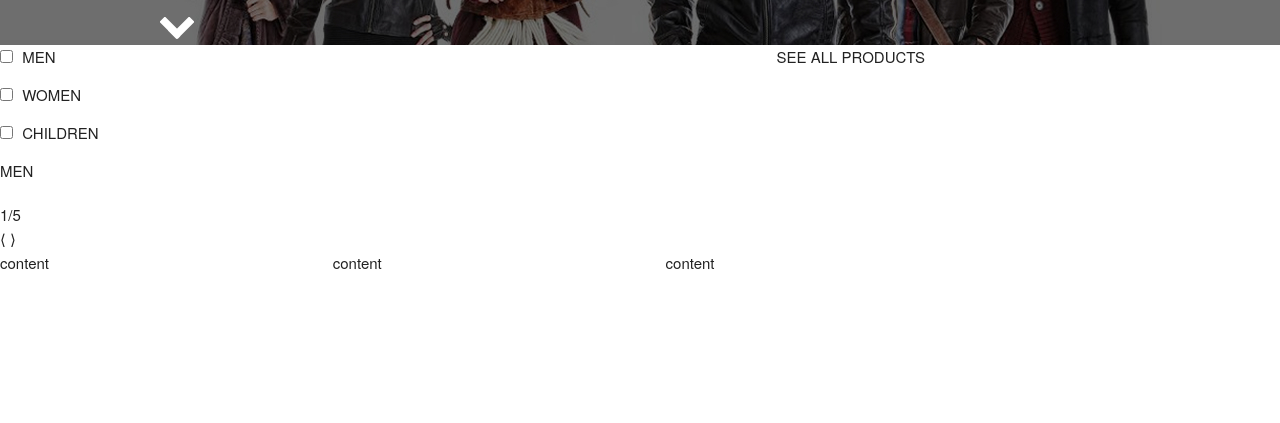
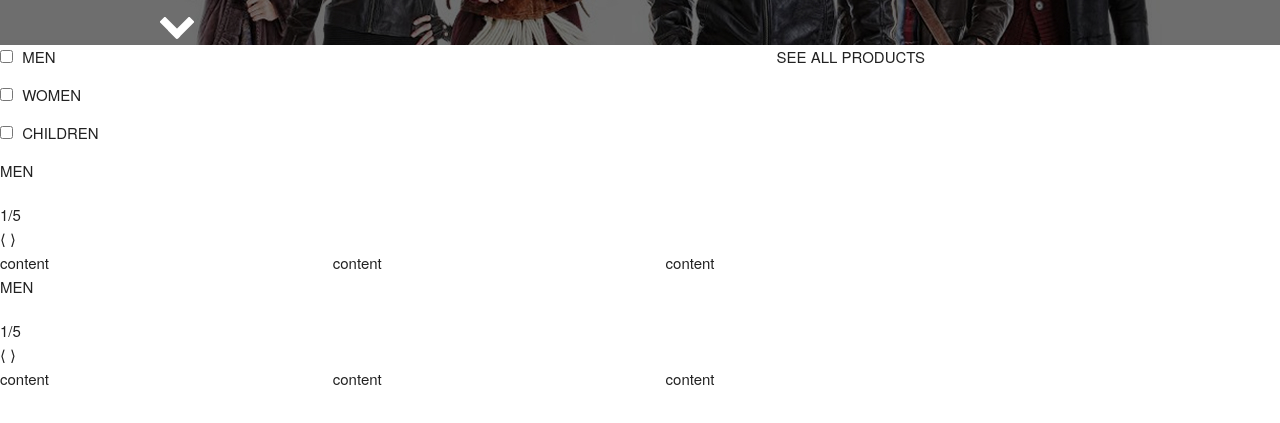
Before and after one commit to BillChabzz/Yolomy, a plain HTML site: page index.html in a window 1280 px wide. Shown: the part 277-700 px from the top of the page. Drawn offline with Linux system fonts and the light colour scheme; files that its build step writes are made by us from their sources.

Commit message:
added men and women section

```diff
--- a/index.html
+++ b/index.html
@@ -61,6 +61,7 @@
                     </div>
                 </div>
             </header>
+            <div class="men-women">
                 <h6>MEN</h6>
                 <div class="counter">1/5<br>&lang;  &rang;</div>
                     <div class="row">
@@ -68,6 +69,16 @@
                         <div class="three columns">content</div>
                         <div class="three columns">content</div>
                     </div>
+            </div>
+            <div class="men-women">
+                <h6>MEN</h6>
+                <div class="counter">1/5<br>&lang;  &rang;</div>
+                    <div class="row">
+                        <div class="three columns">content</div>
+                        <div class="three columns">content</div>
+                        <div class="three columns">content</div>
+                    </div>
+            </div>
         </section>
         <section id="about"></section>
         <footer id="foot"></footer>
```
Lines whose indentation alone changed are shown as unchanged.
